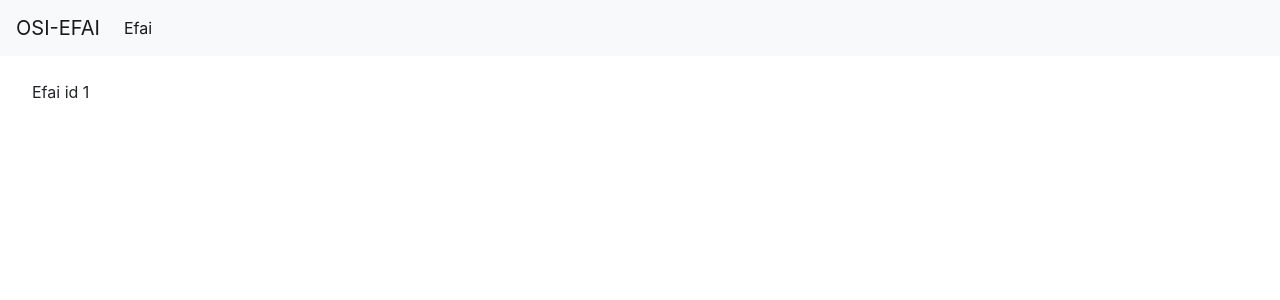
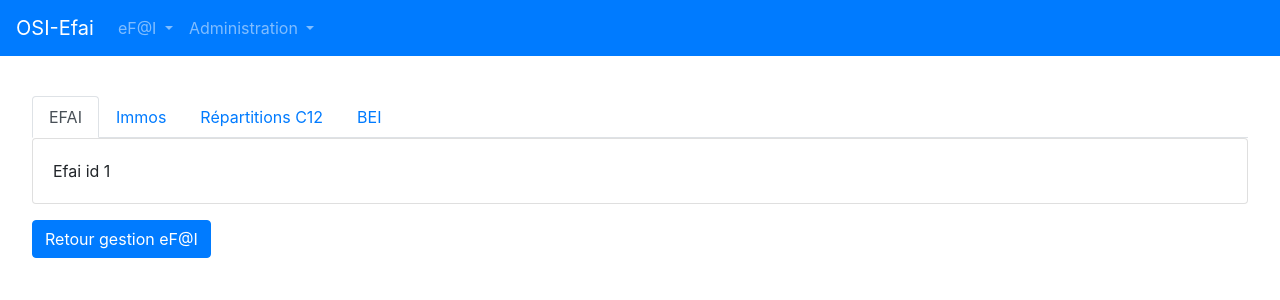
Before and after one commit to Letotoche/osi-ihm, an Angular app: page /efai/edit/1 in a window 1280 px wide. Shown: the top 300 px of the page. Built offline with nearby package versions, Linux system fonts and the light colour scheme.

Commit message:
navigation + nav bar dropdown

```diff
--- a/src/app/efai/efai.component.html
+++ b/src/app/efai/efai.component.html
@@ -1,3 +1,21 @@
 <p>
-  Efai id {{efai.identifiant}}
+
 </p>
+
+<nav class="nav nav-tabs">
+  <a class="nav-item nav-link active" href="#p1" data-toggle="tab">EFAI</a>
+  <a class="nav-item nav-link" href="#p2" data-toggle="tab">Immos</a>
+  <a class="nav-item nav-link" href="#p3" data-toggle="tab">Répartitions C12</a>
+  <a class="nav-item nav-link" href="#p4" data-toggle="tab">BEI</a>
+</nav>
+<div class="tab-content card mb-3">
+  <div class="tab-pane fade show active card-body" id="p1">
+      Efai id {{efai.identifiant}}
+  </div>
+  <div class="tab-pane fade card-body" id="p2">Panneau Immos</div>
+  <div class="tab-pane fade card-body" id="p3">Panneau Répartition C12</div>
+  <div class="tab-pane fade card-body" id="p4">Panneau BEI</div>
+</div>
+
+
+<button type="button" class="btn btn-primary" (click)="retourGestion()">Retour gestion eF@I</button>
--- a/src/app/efai/efai.component.ts
+++ b/src/app/efai/efai.component.ts
@@ -21,4 +21,8 @@ export class EfaiComponent implements OnInit {
     this.efai = this.efaiService.getEfaiById(identifiant);
   }
 
+  retourGestion() {
+    this.router.navigate(['/efai/gestion']);
+  }
+
 }
--- /dev/null
+++ b/src/app/nav-bar/nav-bar.component.html
@@ -0,0 +1,37 @@
+
+<nav class="navbar navbar-expand-lg navbar-dark bg-primary">
+  <a class="navbar-brand" href="#">{{titre}}</a>
+  <button class="navbar-toggler" type="button" data-toggle="collapse" data-target="#navbarSupportedContent" aria-controls="navbarSupportedContent" aria-expanded="false" aria-label="Toggle navigation">
+    <span class="navbar-toggler-icon"></span>
+  </button>
+
+  <div class="collapse navbar-collapse" id="navbarSupportedContent">
+    <ul class="navbar-nav ">
+
+      <li class="nav-item dropdown">
+        <a class="nav-link dropdown-toggle" href="#" id="navbarDropdownMenuLink" role="button"
+          data-toggle="dropdown" aria-haspopup="true" aria-expanded="false"
+          routerLinkActive="active">
+          eF@I
+        </a>
+        <div class="dropdown-menu" aria-labelledby="navbarDropdownMenuLink">
+          <a class="dropdown-item" [routerLink]="['/efai/gestion']" routerLinkActive="active">Gestion</a>
+          <a class="dropdown-item"[routerLink]="['/efai/taches']" routerLinkActive="active">Tâches</a>
+          <a class="dropdown-item" href="#">Tâches Comptable Immo</a>
+        </div>
+      </li>
+
+      <li class="nav-item dropdown">
+          <a class="nav-link dropdown-toggle" href="#" id="navbarDropdownMenuLink" role="button"
+            data-toggle="dropdown" aria-haspopup="true" aria-expanded="false"
+            routerLinkActive="active">
+            Administration
+          </a>
+          <div class="dropdown-menu" aria-labelledby="navbarDropdownMenuLink">
+            <a class="dropdown-item" [routerLink]="['/utilisateur']" routerLinkActive="active">Gestion des utilisateurs</a>
+            <a class="dropdown-item" [routerLink]="['/flux']" routerLinkActive="active">Suivi des flux</a>
+          </div>
+        </li>
+    </ul>
+  </div>
+</nav>
--- /dev/null
+++ b/src/app/nav-bar/nav-bar.component.ts
@@ -0,0 +1,17 @@
+import { Component, OnInit } from '@angular/core';
+
+@Component({
+  selector: 'app-nav-bar',
+  templateUrl: './nav-bar.component.html',
+  styleUrls: ['./nav-bar.component.css']
+})
+export class NavBarComponent implements OnInit {
+  titre: string;
+
+  constructor() { }
+
+  ngOnInit() {
+    this.titre = "OSI-Efai";
+  }
+
+}
--- a/src/app/osi-app.component.html
+++ b/src/app/osi-app.component.html
@@ -1,18 +1,4 @@
-
-<nav class="navbar navbar-expand-lg navbar-light bg-light">
-  <a class="navbar-brand" href="#">{{titre}}</a>
-  <button class="navbar-toggler" type="button" data-toggle="collapse" data-target="#navbarSupportedContent" aria-controls="navbarSupportedContent" aria-expanded="false" aria-label="Toggle navigation">
-    <span class="navbar-toggler-icon"></span>
-  </button>
-
-  <div class="collapse navbar-collapse" id="navbarSupportedContent">
-    <ul class="navbar-nav ">
-      <li class="nav-item active">
-        <a class="nav-link" href="#">Efai <span class="sr-only">(current)</span></a>
-      </li>
-    </ul>
-  </div>
-</nav>
+<app-nav-bar></app-nav-bar>
 
 <div class="container-fluid p-4">
   <div class="pl-2 pr-2">
```
Also changed, not shown: src/app/osi-app.module.ts (+6 -2 lines), src/app/nav-bar/nav-bar.component.css (added), 1 other file (tests, documents, lock files or other folders).
